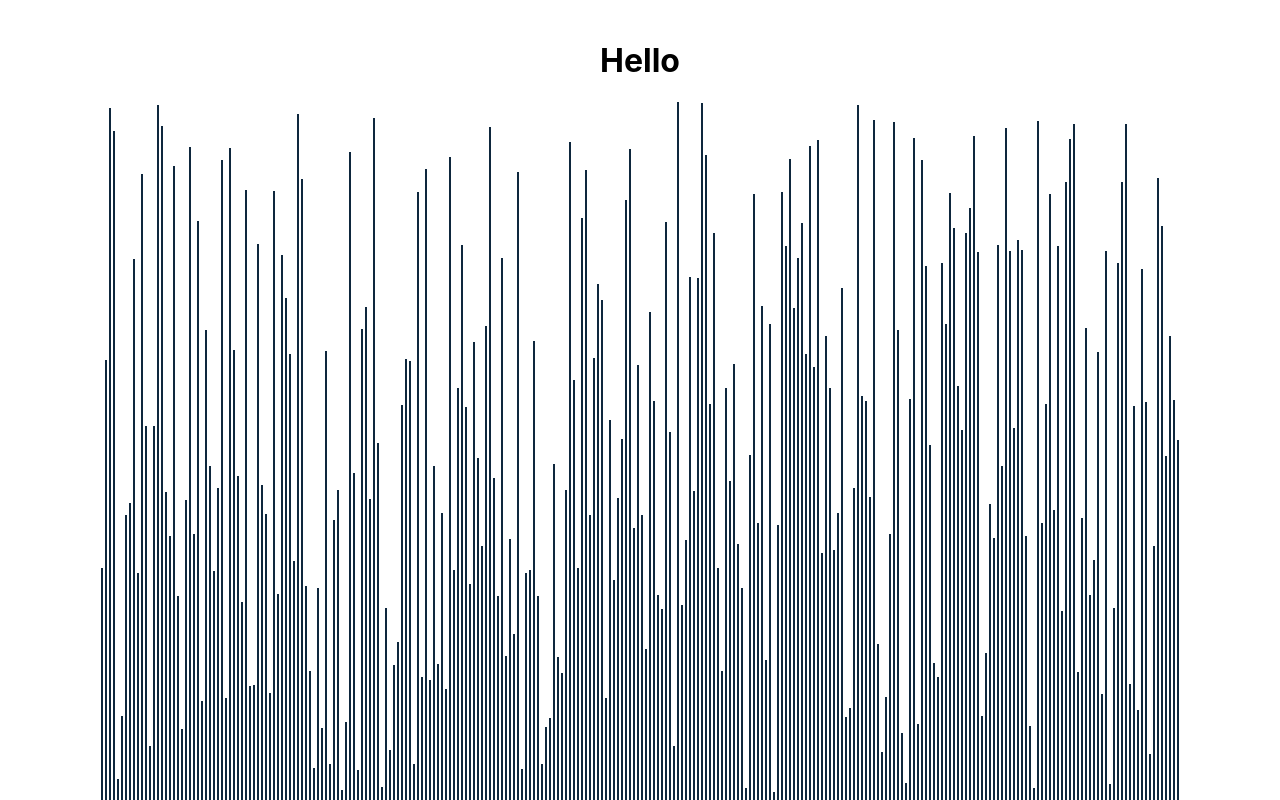
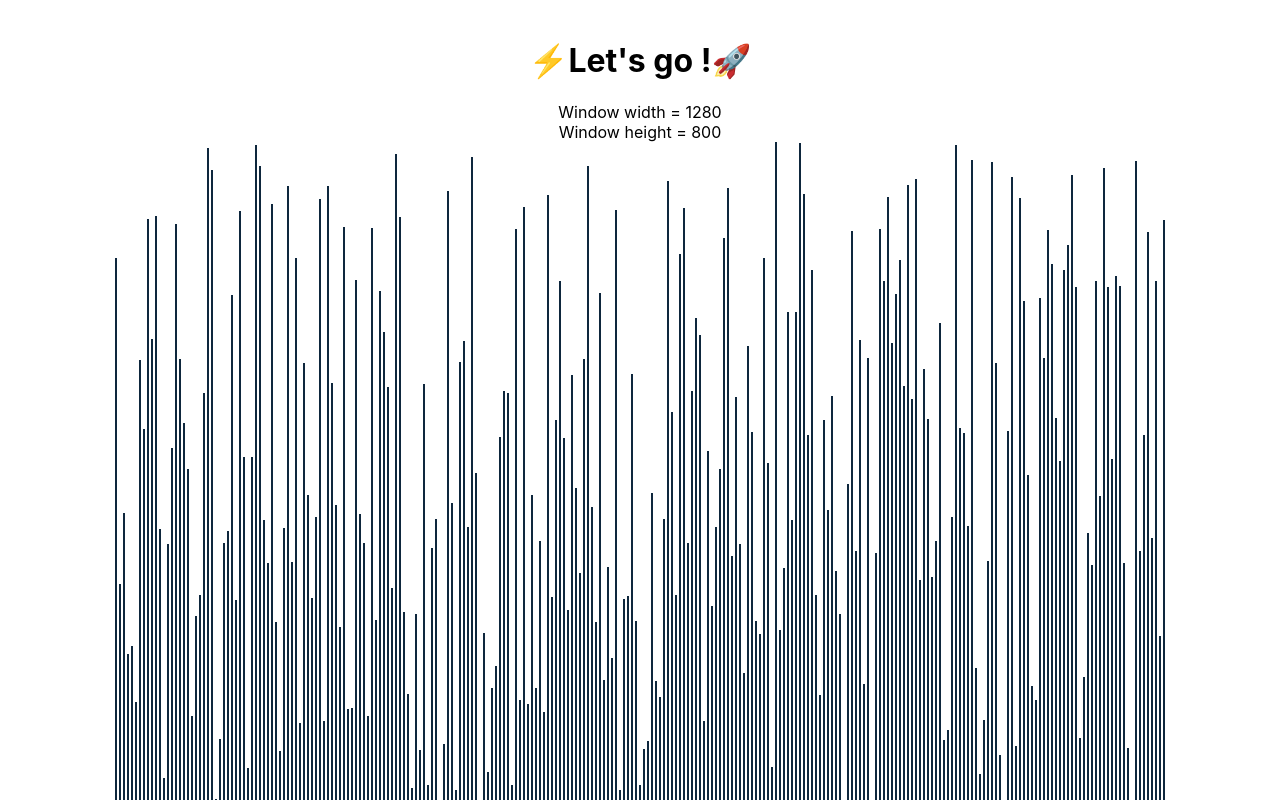
Before and after one commit to rishav-goswami/AlgoVisualiser, a React (Create React App) app: page / in a window 1280 px wide. Shown: the top 800 px of the page. Built offline with nearby package versions, Linux system fonts and the light colour scheme.

Commit message:
number of array-bars for different window handled (not clean yet)

```diff
--- a/public/index.html
+++ b/public/index.html
@@ -24,7 +24,7 @@
       work correctly both with client-side routing and a non-root public URL.
       Learn how to configure a non-root public URL by running `npm run build`.
     -->
-    <title>React App</title>
+    <title>AlgoVisualiser</title>
   </head>
   <body>
     <noscript>You need to enable JavaScript to run this app.</noscript>
--- a/src/App.js
+++ b/src/App.js
@@ -1,11 +1,26 @@
+import { useEffect, useState } from "react";
 import "./App.css";
 import SortingVisualizer from "./sortingVisualizer/SortingVisualizer";
 
 function App() {
+  const [width, setWidth] = useState(window.innerWidth);
+  const [height, setHeight] = useState(window.innerHeight);
+
+  const updateWidthAndHeight = () => {
+    setWidth(window.innerWidth);
+    setHeight(window.innerHeight);
+  };
+
+  useEffect(() => {
+    window.addEventListener("resize", updateWidthAndHeight);
+    return () => window.removeEventListener("resize", updateWidthAndHeight);
+  });
   return (
     <div className="App">
-      <h1>Hello</h1>
-      <SortingVisualizer />
+      <h1>⚡Let's go !🚀</h1>
+      <div>{`Window width = ${width}`}</div>
+      <div>{`Window height = ${height}`}</div>
+      <SortingVisualizer number ={(width-230)/4}/>
     </div>
   );
 }
--- a/src/SortingVisualizer/SortingVisualizer.jsx
+++ b/src/SortingVisualizer/SortingVisualizer.jsx
@@ -7,13 +7,13 @@ import { getMergeSortAnimations } from "../sortingAlgorithms/SortingAlgorithms";
 const ANIMATION_SPEED_MS = 5;
 
 // Change this value for the number of bars (value) in the array.
-const NUMBER_OF_ARRAY_BARS = 284; //Screen.width/4-100;
+// const NUMBER_OF_ARRAY_BARS = 284; //Screen.width/4-100;
 
 // This is the main color of the array bars after sorting.
 const PRIMARY_COLOR = "turquoise"; //'rgba(3, 29, 52, 0.954)';
 
 // This is the initial color of array bars before sorting
-const INITIAL_COLOR =  'rgba(3, 29, 52, 0.954)';//"turquoise";
+const INITIAL_COLOR = "rgba(3, 29, 52, 0.954)"; //"turquoise";
 
 // This is the color of array bars that are being compared throughout the animations.
 const SECONDARY_COLOR = "red";
@@ -31,10 +31,12 @@ export default class SortingVisualizer extends Component {
     this.resetArray();
   }
 
+  NUMBER_OF_ARRAY_BARS = this.props.number;
+
   resetArray() {
     const array = [];
-    for (let i = 0; i < NUMBER_OF_ARRAY_BARS; i++) {
-      array.push(randomIntFromIntervals(5, 700));
+    for (let i = 0; i < this.NUMBER_OF_ARRAY_BARS; i++) {
+      array.push(randomIntFromIntervals(5, 680));
     }
     this.setState({ array });
   }
@@ -56,7 +58,6 @@ export default class SortingVisualizer extends Component {
           barTwoStyle.backgroundColor = color;
         }, i * ANIMATION_SPEED_MS); // setting time to actual make it visible
       } else {
-
         setTimeout(() => {
           const [barOneIdx, newHeight] = animations[i]; // taking the sorted value here
           const barOneStyle = arrayBars[barOneIdx].style;
```
Also changed, not shown: 1 other file (tests, documents, lock files or other folders).
